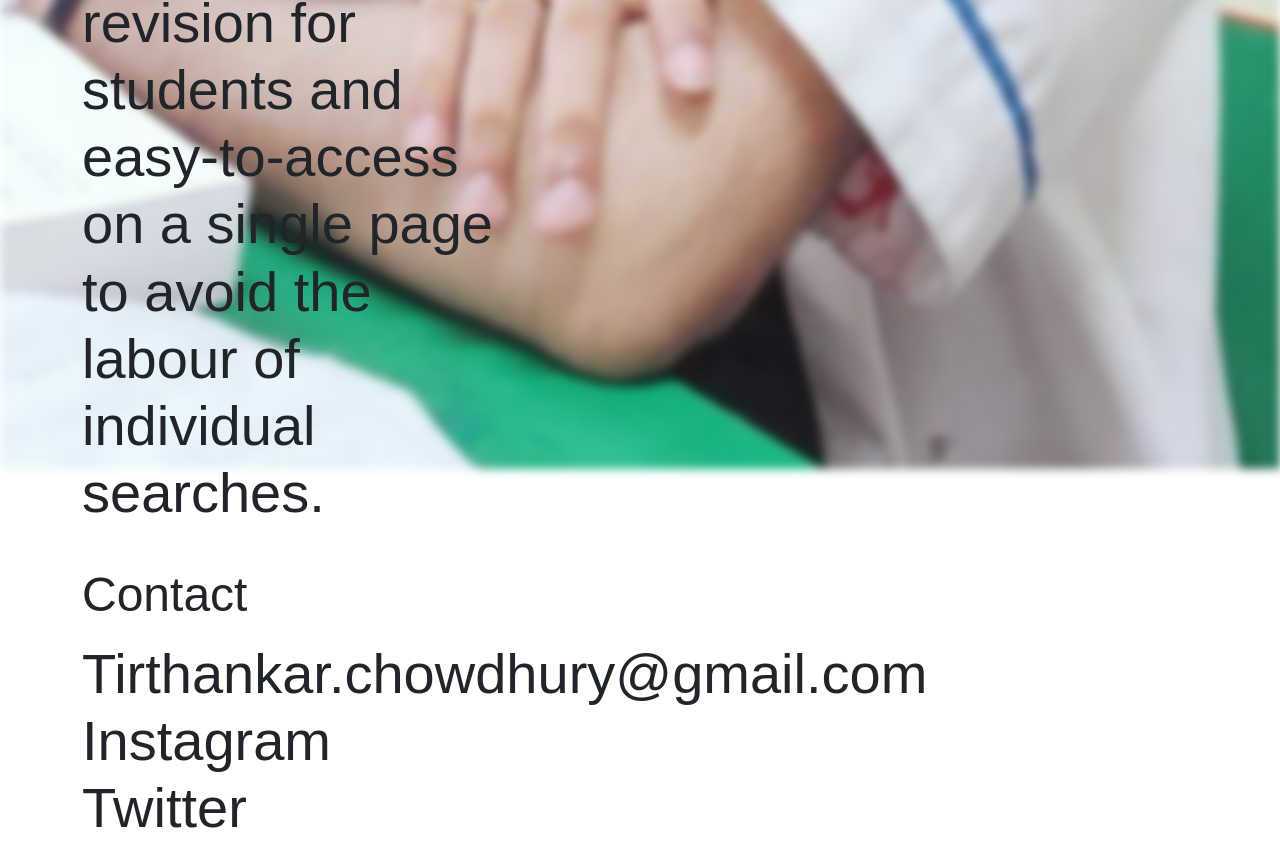
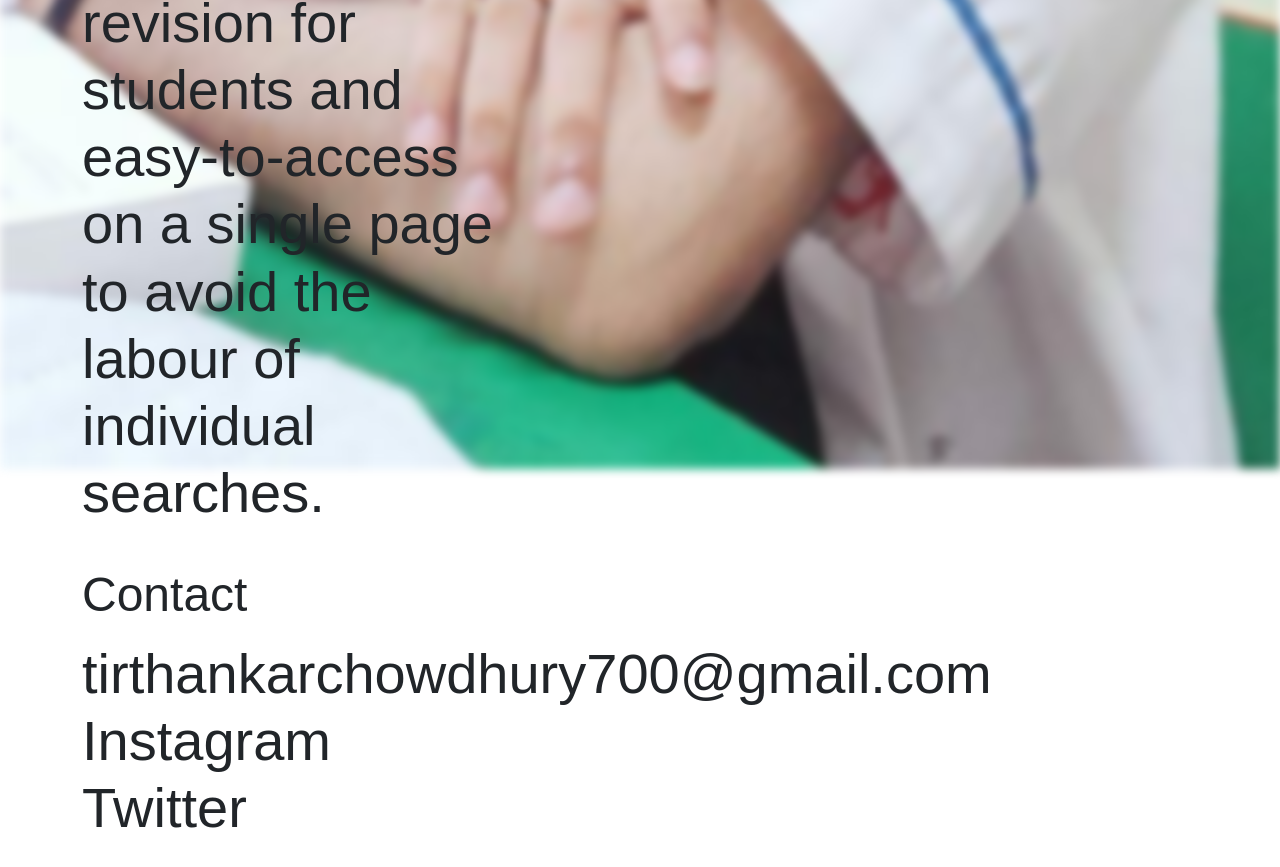
Before and after one commit to SudipRout/Med-Life, a plain HTML site: page about.html in a window 1280 px wide. Shown: the part 1598-2465 px from the top of the page. Drawn offline with nearby package versions, Linux system fonts and the light colour scheme.

Commit message:
added email

```diff
--- a/about.html
+++ b/about.html
@@ -127,7 +127,7 @@
 
                         <div class="pt-4">
                             <h3 class="mbr-section-subtitle align-left mbr-light pb-2 mbr-fonts-style display-5">Contact&nbsp;</h3>
-                            <p class="mbr-text pb-3 mbr-fonts-style display-4">Tirthankar.chowdhury@gmail.com&nbsp;
+                            <p class="mbr-text pb-3 mbr-fonts-style display-4">tirthankarchowdhury700@gmail.com&nbsp;
                                 <br>Instagram
                                 <br>Twitter</p>
                         </div>
```
Also changed, not shown: index.html (line endings or trailing spaces).
